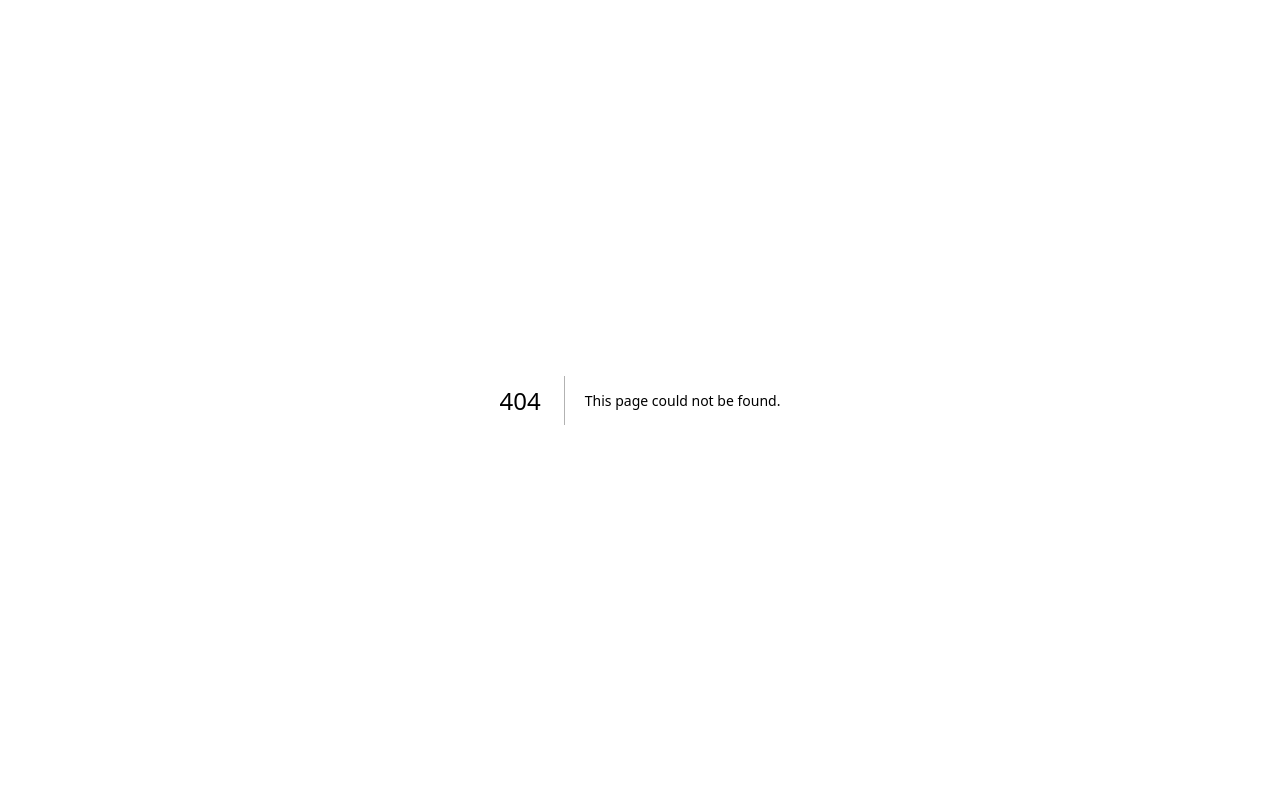
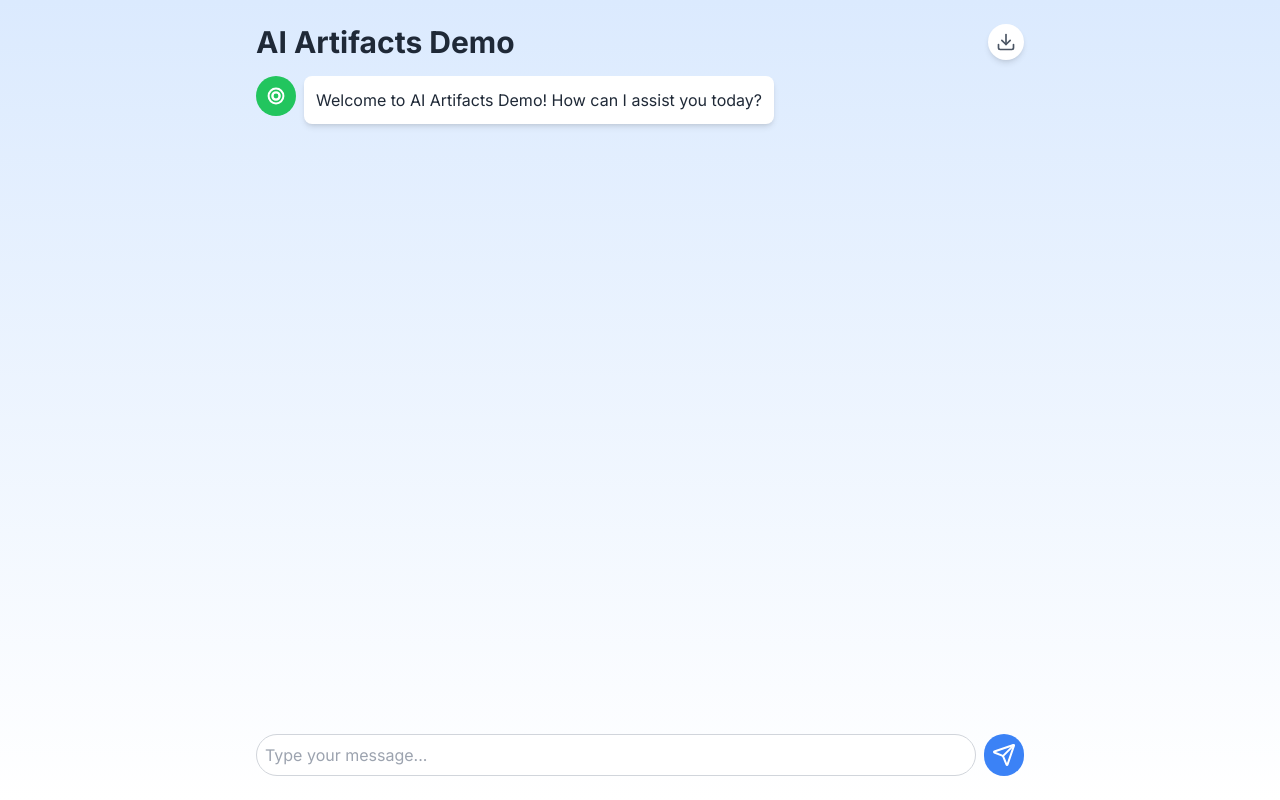
Before and after one commit to cookabc/app-universe, a Next.js app: page /ai-artifacts in a window 1280 px wide. Before the commit this address had no page. Built offline with nearby package versions, Linux system fonts and the light colour scheme.

Commit message:
feat: Add page: ai-artifacts

```diff
--- a/src/app/actions.ts
+++ b/src/app/actions.ts
@@ -1,7 +1,8 @@
 "use server";
 
 import { openai } from "@ai-sdk/openai";
-import { generateObject } from "ai";
+import { generateObject, streamText } from "ai";
+import { createStreamableValue } from "ai/rsc";
 import { z } from "zod";
 
 const questionSchema = z.object({
@@ -24,3 +25,32 @@ export async function getQuestions(prompt: string) {
 
 	return questions;
 }
+
+export interface Message {
+	role: "user" | "assistant";
+	content: string;
+}
+
+export async function continueConversation(history: Message[]) {
+	const stream = createStreamableValue();
+
+	(async () => {
+		const { textStream } = await streamText({
+			model: openai("gpt-4o-mini"),
+			// You are an AI assistant capable of generating artifacts. When asked to generate code, respond with "CODE_SNIPPET:" followed by the code, then "END_CODE_SNIPPET".
+			system: "You are a helpful assistant capable of doing anything.",
+			messages: history,
+		});
+
+		for await (const text of textStream) {
+			stream.update(text);
+		}
+
+		stream.done();
+	})();
+
+	return {
+		messages: history,
+		newMessage: stream.value,
+	};
+}
--- /dev/null
+++ b/src/app/ai-artifacts/page.tsx
@@ -0,0 +1,186 @@
+"use client";
+
+import { type Message, continueConversation } from "@/app/actions";
+import { readStreamableValue } from "ai/rsc";
+import { AnimatePresence, motion } from "framer-motion";
+import { Download, Loader2, Send } from "lucide-react";
+import { useEffect, useState, useTransition } from "react";
+
+export default function AIArtifacts() {
+	const [input, setInput] = useState<string>("");
+	const [conversation, setConversation] = useState<Message[]>([
+		{
+			role: "assistant",
+			content: "Welcome to AI Artifacts Demo! How can I assist you today?",
+		},
+	]);
+	const [isPending, startTransition] = useTransition();
+	const [error, setError] = useState<string | null>(null);
+
+	useEffect(() => {
+		try {
+			localStorage.setItem("chatMessages", JSON.stringify(conversation));
+		} catch (err) {
+			console.error("Failed to save messages to localStorage:", err);
+		}
+	}, [conversation]);
+
+	useEffect(() => {
+		try {
+			const savedMessages = localStorage.getItem("chatMessages");
+			if (savedMessages) {
+				setConversation(JSON.parse(savedMessages));
+			} else {
+				// If no saved messages, keep the welcome message
+				setConversation([
+					{
+						role: "assistant",
+						content:
+							"Welcome to AI Artifacts Demo! How can I assist you today?",
+					},
+				]);
+			}
+		} catch (err) {
+			console.error("Failed to load messages from localStorage:", err);
+		}
+	}, []);
+
+	const handleSubmit = async (e: React.FormEvent<HTMLFormElement>) => {
+		e.preventDefault();
+		if (!input.trim()) return;
+		setInput("");
+		setError(null);
+
+		startTransition(async () => {
+			try {
+				const { messages, newMessage } = await continueConversation([
+					...conversation,
+					{ role: "user", content: input },
+				]);
+
+				let textContent = "";
+
+				for await (const delta of readStreamableValue(newMessage)) {
+					textContent = `${textContent}${delta}`;
+
+					setConversation([
+						...messages,
+						{ role: "assistant", content: textContent },
+					]);
+				}
+			} catch (err) {
+				console.error("Error in conversation:", err);
+				setError(
+					"An error occurred while processing your request. Please try again.",
+				);
+			}
+		});
+	};
+
+	const exportChat = () => {
+		const chatContent = conversation
+			.map((m) => `${m.role}: ${m.content}`)
+			.join("\n\n");
+		const blob = new Blob([chatContent], { type: "text/plain" });
+		const url = URL.createObjectURL(blob);
+		const a = document.createElement("a");
+		a.href = url;
+		a.download = "chat_export.txt";
+		a.click();
+		URL.revokeObjectURL(url);
+	};
+
+	return (
+		<main className="min-h-screen bg-gradient-to-b from-blue-100 to-white">
+			<div className="flex flex-col h-screen bg-gradient-to-b from-blue-100 to-white p-4 sm:p-6">
+				<div className="max-w-3xl w-full mx-auto flex flex-col flex-grow">
+					<header className="flex justify-between items-center mb-4">
+						<h1 className="text-3xl font-bold text-gray-800">
+							AI Artifacts Demo
+						</h1>
+						{conversation.length > 0 && (
+							<button
+								type="button"
+								onClick={exportChat}
+								className="p-2 bg-white rounded-full shadow-md hover:bg-gray-100 transition-colors"
+								aria-label="Export chat"
+							>
+								<Download className="w-5 h-5 text-gray-600" />
+							</button>
+						)}
+					</header>
+					<div className="flex-grow overflow-auto mb-4 space-y-4 scrollbar-thin scrollbar-thumb-blue-500 scrollbar-track-blue-100">
+						<AnimatePresence>
+							{conversation.map((message, index) => (
+								<motion.div
+									// biome-ignore lint/suspicious/noArrayIndexKey: <explanation>
+									key={index}
+									initial={{ opacity: 0, y: 20 }}
+									animate={{ opacity: 1, y: 0 }}
+									exit={{ opacity: 0, y: -20 }}
+									transition={{ duration: 0.3 }}
+									className={`flex ${message.role === "user" ? "justify-end" : "justify-start"}`}
+								>
+									<div
+										className={`flex items-start space-x-2 max-w-[80%] ${message.role === "user" ? "flex-row-reverse space-x-reverse" : ""}`}
+									>
+										{message.role === "user" ? (
+											<svg
+												className="w-10 h-10 rounded-full bg-blue-500 p-1"
+												viewBox="0 0 40 40"
+											>
+												<title>User</title>
+												<path
+													fill="#fff"
+													d="M20 21a6 6 0 1 1 0-12 6 6 0 0 1 0 12zm10 5v1a3 3 0 0 1-3 3H13a3 3 0 0 1-3-3v-1a7 7 0 0 1 7-7h6a7 7 0 0 1 7 7z"
+												/>
+											</svg>
+										) : (
+											<svg
+												className="w-10 h-10 rounded-full bg-green-500 p-1"
+												viewBox="0 0 40 40"
+											>
+												<title>Assistant</title>
+												<path
+													fill="#fff"
+													d="M20 30.5a10.5 10.5 0 1 1 0-21 10.5 10.5 0 0 1 0 21zm0-18.5a8 8 0 1 0 0 16 8 8 0 0 0 0-16zm0 14a6 6 0 1 1 0-12 6 6 0 0 1 0 12zm0-9a3 3 0 1 0 0 6 3 3 0 0 0 0-6z"
+												/>
+											</svg>
+										)}
+										<div
+											className={`p-3 rounded-lg ${message.role === "user" ? "bg-blue-500 text-white" : "bg-white text-gray-800"} shadow-md`}
+										>
+											<p className="whitespace-pre-wrap">{message.content}</p>
+										</div>
+									</div>
+								</motion.div>
+							))}
+						</AnimatePresence>
+					</div>
+					{error && <div className="text-red-500 mb-4">{error}</div>}
+					<form onSubmit={handleSubmit} className="flex space-x-2">
+						<input
+							type="text"
+							value={input}
+							onChange={(e) => setInput(e.target.value)}
+							placeholder="Type your message..."
+							className="flex-grow p-2 rounded-full border border-gray-300 focus:outline-none focus:ring-2 focus:ring-blue-500"
+							disabled={isPending}
+						/>
+						<button
+							type="submit"
+							disabled={isPending}
+							className="p-2 bg-blue-500 text-white rounded-full hover:bg-blue-600 focus:outline-none focus:ring-2 focus:ring-blue-500 focus:ring-offset-2 transition-colors"
+						>
+							{isPending ? (
+								<Loader2 className="w-6 h-6 animate-spin" />
+							) : (
+								<Send className="w-6 h-6" />
+							)}
+						</button>
+					</form>
+				</div>
+			</div>
+		</main>
+	);
+}
```
